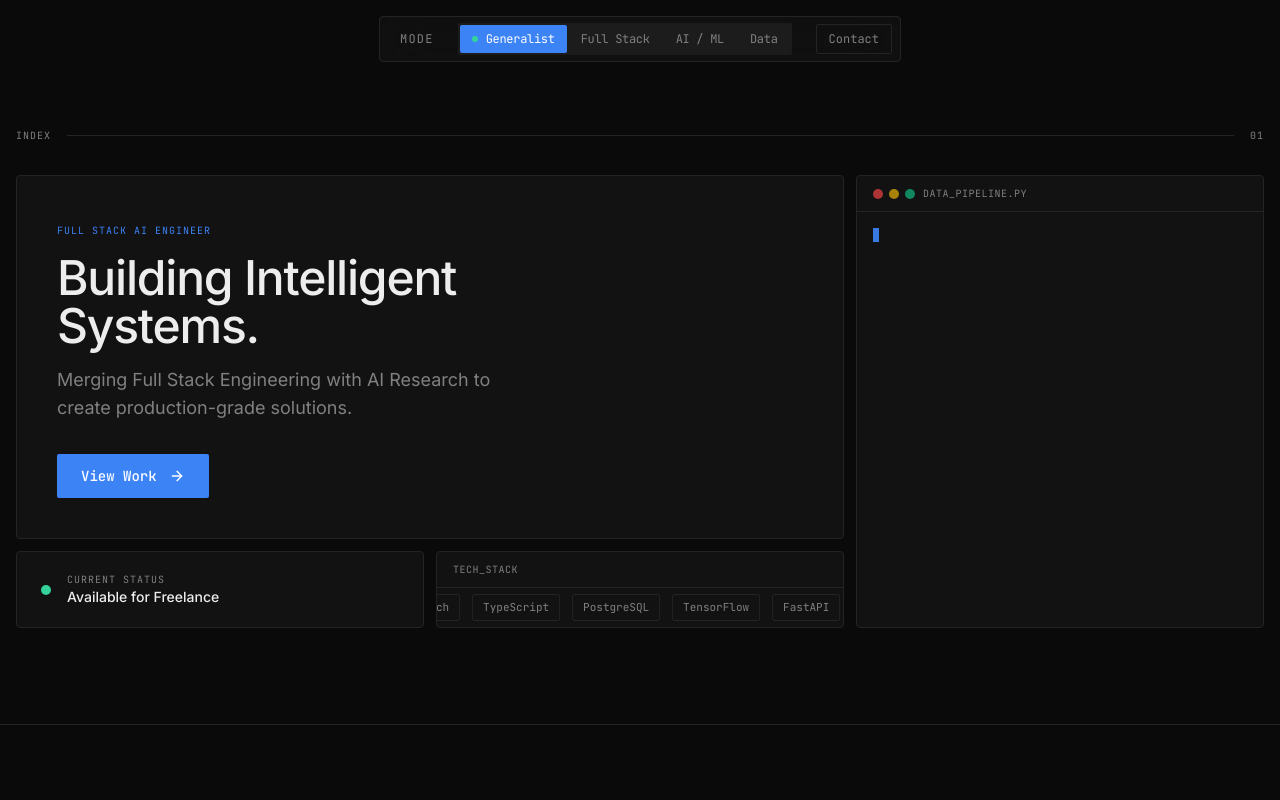
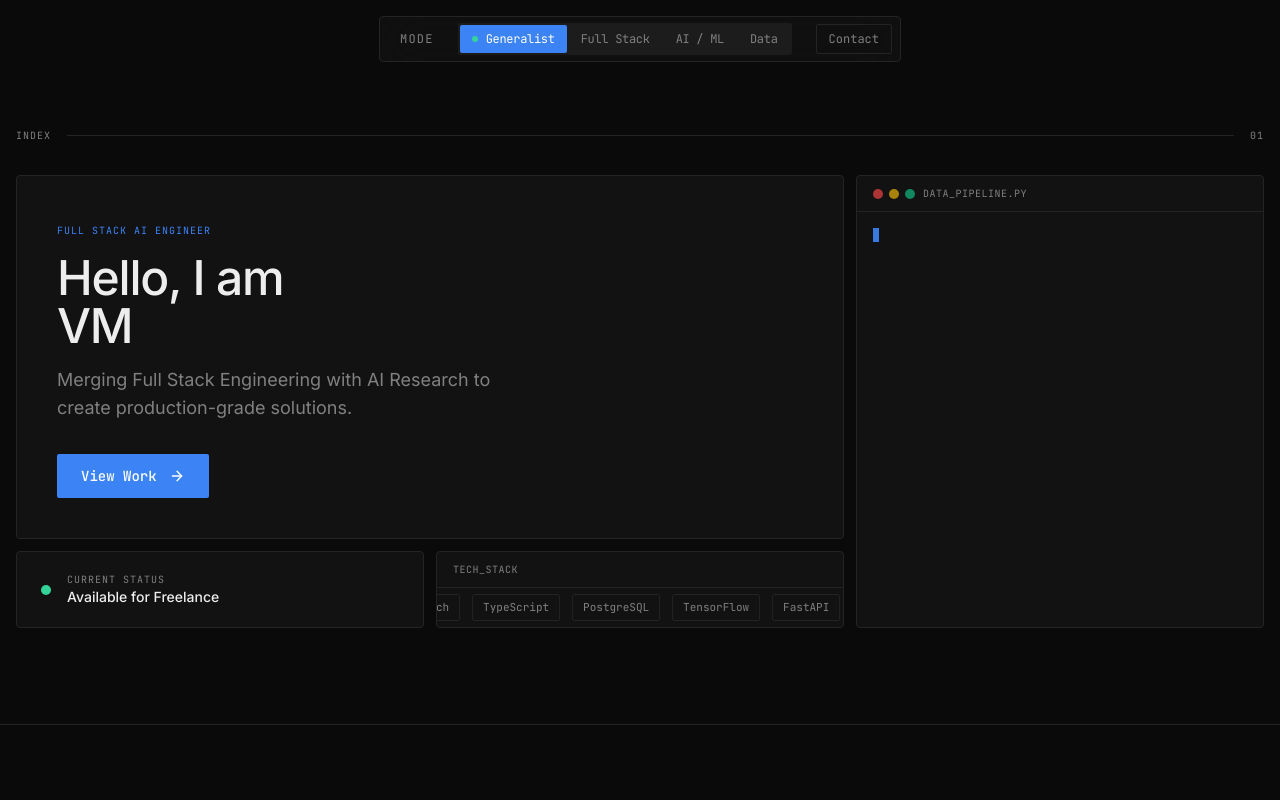
Before and after one commit to Viraj-Mavani/portfolio, a Next.js app: page / in a window 1280 px wide. Shown: the top 800 px of the page. Built offline with nearby package versions, Linux system fonts and the light colour scheme.

Commit message:
Updated Name

```diff
--- a/src/app/layout.tsx
+++ b/src/app/layout.tsx
@@ -9,7 +9,7 @@ const inter = Inter({ subsets: ['latin'], variable: '--font-inter' })
 const jetbrains = JetBrains_Mono({ subsets: ['latin'], variable: '--font-jetbrains' })
 
 export const metadata: Metadata = {
-  title: 'Polymorphic Portfolio | Full Stack AI Engineer',
+  title: 'VM | Full Stack AI Engineer',
   description: 'Building Intelligent Systems. Merging Full Stack Engineering with AI Research.',
 }
 
--- a/src/components/hero-bento.tsx
+++ b/src/components/hero-bento.tsx
@@ -28,9 +28,9 @@ export function HeroBento() {
               id="hero-heading"
               className="text-balance text-4xl font-medium leading-tight tracking-tight text-foreground lg:text-5xl"
             >
-              Building Intelligent
+              Hello, I am
               <br />
-              Systems.
+              VM
             </h1>
             <p className="mt-4 max-w-md text-base leading-relaxed text-muted-foreground lg:text-lg">
               Merging Full Stack Engineering with AI Research to create production-grade solutions.
```
